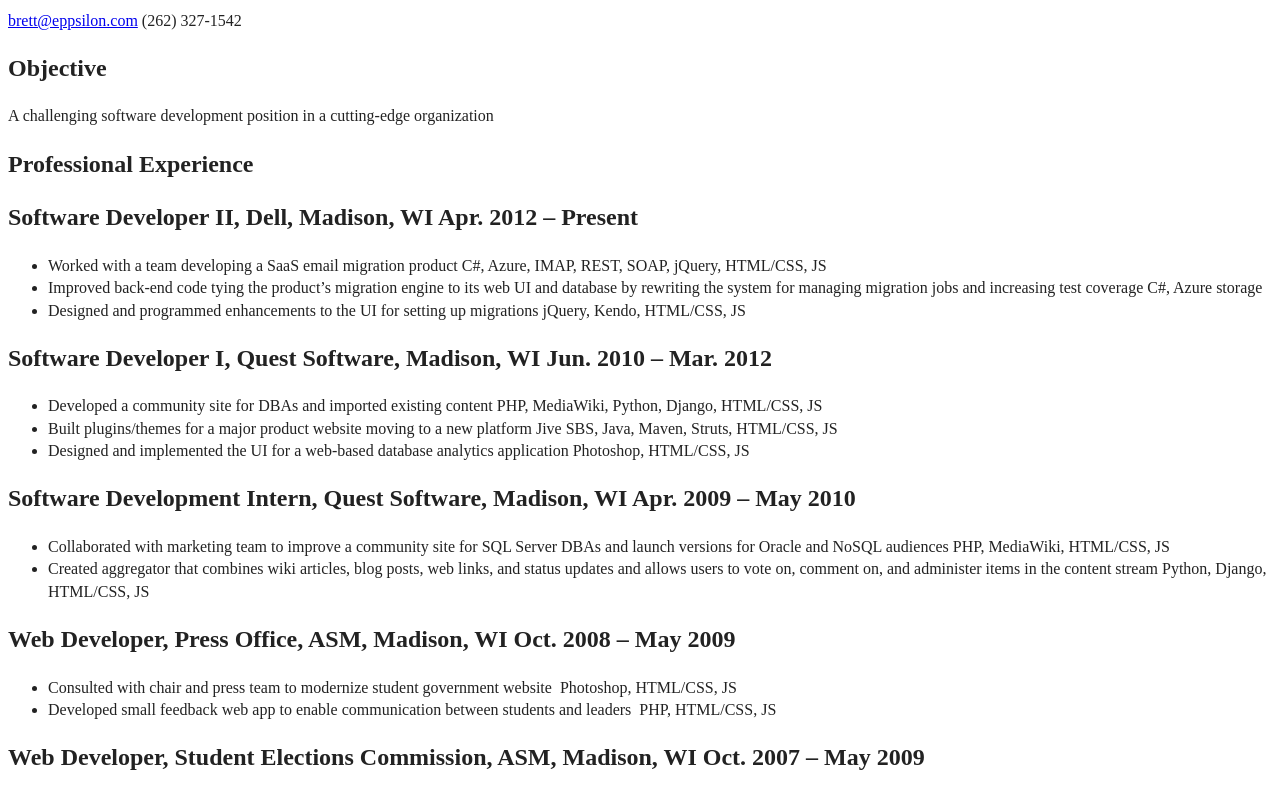
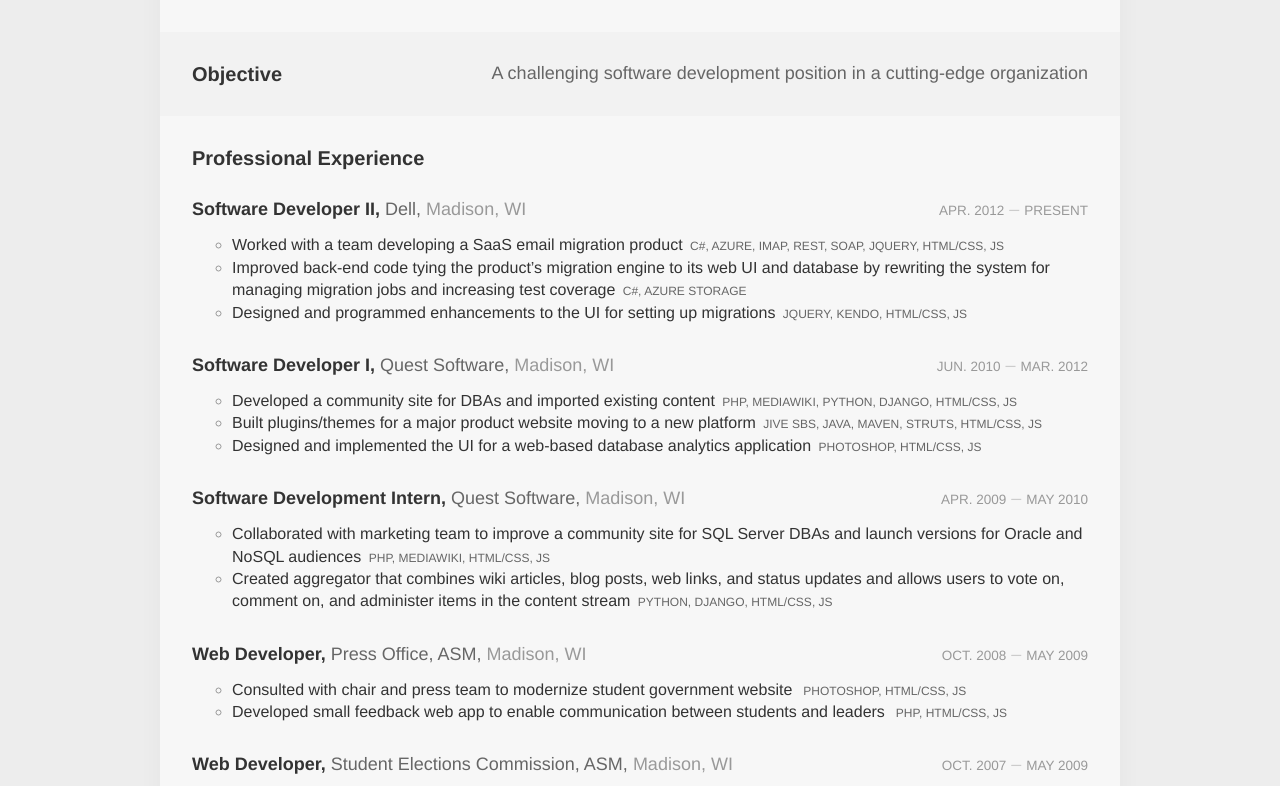
Before and after one commit to eppsilon/resume, a plain HTML site: page src/index.html in a window 1280 px wide. Shown: the part 78-864 px from the top of the page. Drawn offline with nearby package versions, Linux system fonts and the light colour scheme; files that its build step writes are made by us from their sources.

Commit message:
Content tweaks, lots of formatting fixes.

```diff
--- a/src/css/main.less
+++ b/src/css/main.less
@@ -1,4 +1,4 @@
-/*! HTML5 Boilerplate v5.2.0 | MIT License | https://html5boilerplate.com/ */
+/*! Based on HTML5 Boilerplate v5.2.0 | MIT License | https://html5boilerplate.com/ */
 
 /*
  * What follows is the result of much research on cross-browser styling.
@@ -95,21 +95,129 @@
    Author's custom styles
    ========================================================================== */
 
+@font-body: "adelle-sans", helvetica, sans-serif;
+@font-heading: "adelle-sans", helvetica, sans-serif;
 
+body {
+  background: hsl(0, 0, 93%);
+  color: hsl(0, 0, 20%);
+  font-family: @font-body;
+  margin: 0;
+}
 
+a {
+  text-decoration: none;
+}
 
+h1,
+h2,
+h3,
+h4,
+h5,
+h6 {
+  font-family: @font-heading;
+  margin: 0;
+}
 
+li {
+  list-style: circle;
+}
 
+li::marker {
+  color: hsl(0, 0, 60%);
+}
 
+.container {
+  background: hsl(0, 0, 95%);
+  box-shadow: 0 0 1.5em hsla(0, 0, 0, 4%);
+  margin: 0 auto;
+  max-width: 60em;
+  padding: 0;
+}
 
+header,
+section {
+  padding: 2em;
+}
 
+header,
+section.experience,
+section.skills {
+  background: hsl(0, 0, 97%);
+}
 
+header h1 {
+  font-size: 1.5em;
+  font-weight: 700;
+  line-height: 1em;
+  margin-top: 0;
+}
 
+.objective {
+  position: relative;
+}
 
+.objective p {
+  color: hsl(0, 0, 40%);
+  font-size: 1.125em;
+  font-weight: 300;
+  line-height: 1.067em;
+  margin: 1.778em;
+  padding: 0;
+  position: absolute;
+  right: 0;
+  top: 0;
+}
 
+section h1 {
+  font-size: 1.25em;
+  font-weight: 700;
+  line-height: 1em;
+}
 
+section h2 {
+  font-size: 1.125em;
+  font-weight: 600;
+  line-height: 1em;
+  position: relative;
+}
 
+section h2 .org {
+  color: hsl(0, 0, 40%);
+  font-weight: 500;
+}
 
+section h2 .location {
+  color: hsl(0, 0, 60%);
+  font-weight: 300;
+}
+
+section h2 .period {
+  color: hsl(0, 0, 80%);
+  font-weight: 500;
+  position: absolute;
+  right: 0;
+}
+
+section h2 .period .date {
+  color: hsl(0, 0, 60%);
+  font-family: @font-body;
+  font-size: 0.75em;
+  text-transform: uppercase;
+}
+
+.position,
+.degree,
+.level {
+  margin: 2em 0;
+}
+
+.tech {
+  color: hsl(0, 0, 40%);
+  font-size: 0.75em;
+  margin: 0.25em;
+  text-transform: uppercase;
+}
 
 /* ==========================================================================
    Helper classes
--- a/src/index.html
+++ b/src/index.html
@@ -22,7 +22,7 @@
         <section class="experience">
           <h1>Professional Experience</h1>
           <div class="position">
-            <h2><span class="title">Software Developer II</span>, <span class="org">Dell</span>, <span
+            <h2><span class="title">Software Developer II,</span> <span class="org">Dell,</span> <span
               class="location">Madison, WI</span> <span class="period"><span class="date start">Apr. 2012</span>
               &ndash; <span class="date end">Present</span></span></h2>
             <ul>
@@ -36,7 +36,7 @@
             </ul>
           </div>
           <div class="position">
-            <h2><span class="title">Software Developer I</span>, <span class="org">Quest Software</span>, <span
+            <h2><span class="title">Software Developer I,</span> <span class="org">Quest Software,</span> <span
               class="location">Madison, WI</span> <span class="period"><span class="date start">Jun. 2010</span>
               &ndash; <span class="date end">Mar. 2012</span></span></h2>
             <ul>
@@ -49,7 +49,7 @@
             </ul>
           </div>
           <div class="position">
-            <h2><span class="title">Software Development Intern</span>, <span class="org">Quest Software</span>, <span
+            <h2><span class="title">Software Development Intern,</span> <span class="org">Quest Software,</span> <span
               class="location">Madison, WI</span> <span class="period"><span class="date start">Apr. 2009</span>
               &ndash; <span class="date end">May 2010</span></span></h2>
             <ul>
@@ -61,7 +61,7 @@
             </ul>
           </div>
           <div class="position">
-            <h2><span class="title">Web Developer</span>, <span class="org">Press Office, ASM</span>, <span
+            <h2><span class="title">Web Developer,</span> <span class="org">Press Office, ASM,</span> <span
               class="location">Madison, WI</span> <span class="period"><span class="date start">Oct. 2008</span>
               &ndash; <span class="date end">May 2009</span></span></h2>
             <ul>
@@ -72,7 +72,7 @@
             </ul>
           </div>
           <div class="position">
-            <h2><span class="title">Web Developer</span>, <span class="org">Student Elections Commission, ASM</span>,
+            <h2><span class="title">Web Developer,</span> <span class="org">Student Elections Commission, ASM,</span>
               <span class="location">Madison, WI</span> <span class="period"><span class="date start">Oct. 2007</span>
               &ndash; <span class="date end">May 2009</span></span></h2>
             <ul>
@@ -83,7 +83,7 @@
             </ul>
           </div>
           <div class="position">
-            <h2><span class="title">Freelance Web Developer</span>, <span class="org">Procom Communications</span>,
+            <h2><span class="title">Freelance Web Developer,</span> <span class="org">Procom Communications,</span>
               <span class="location">Phoenix, AZ</span> <span class="period"><span class="date start">Nov. 2003</span>
               &ndash; <span class="date end">Jun. 2009</span></span></h2>
             <ul>
@@ -94,9 +94,14 @@
         </section>
         <section class="education">
           <h1>Education</h1>
-          <h2><span class="degree">B.S. in Computer Science</span>, <span class="org">University of Wisconsin</span>,
-            <span class="location">Madison, WI</span>, <span class="period"><span class="date start">Aug. 2007</span>
-            &ndash; <span class="date end">May 2010</span></span></h2>
+          <div class="degree">
+            <h2><span class="degree">B.S. in Computer Science,</span> <span class="org">University of Wisconsin,</span>
+              <span class="location">Madison, WI</span> <span class="period"><span class="date start">Aug. 2007</span>
+              &ndash; <span class="date end">May 2010</span></span></h2>
+            <ul>
+              <li><span class="tech"></span></li>
+            </ul>
+          </div>
         </section>
         <section class="skills">
           <h1>Technical Skills</h1>
@@ -122,5 +127,13 @@
       </div>
     </div>
     <script src="js/main.js"></script>
+    <script>
+      (function(b,o,i,l,e,r){b.GoogleAnalyticsObject=l;b[l]||(b[l]=
+      function(){(b[l].q=b[l].q||[]).push(arguments)});b[l].l=+new Date;
+      e=o.createElement(i);r=o.getElementsByTagName(i)[0];
+      e.src='https://www.google-analytics.com/analytics.js';
+      r.parentNode.insertBefore(e,r)}(window,document,'script','ga'));
+      ga('create','UA-XXXXX-X','auto');ga('send','pageview');
+    </script>
   </body>
 </html>
```
